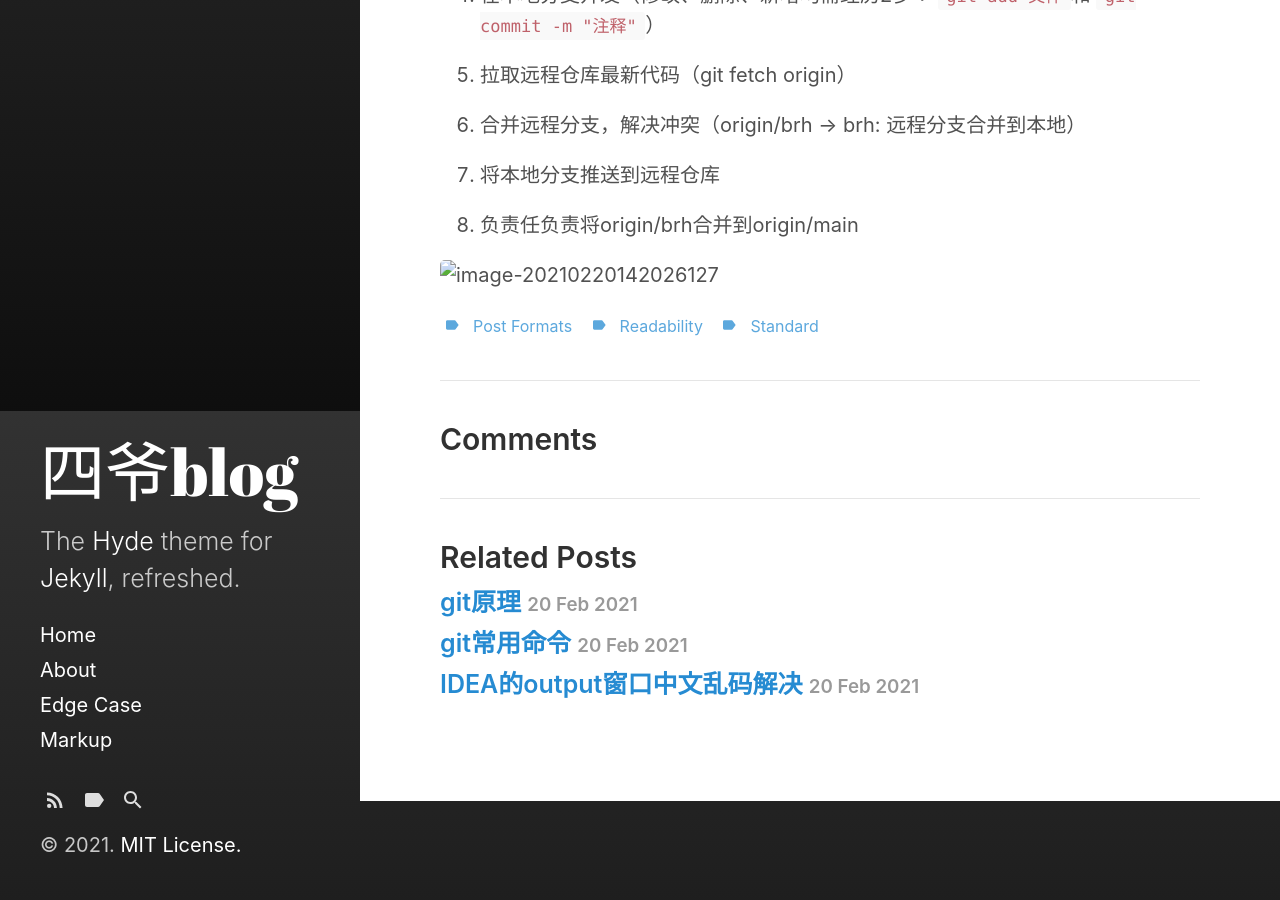
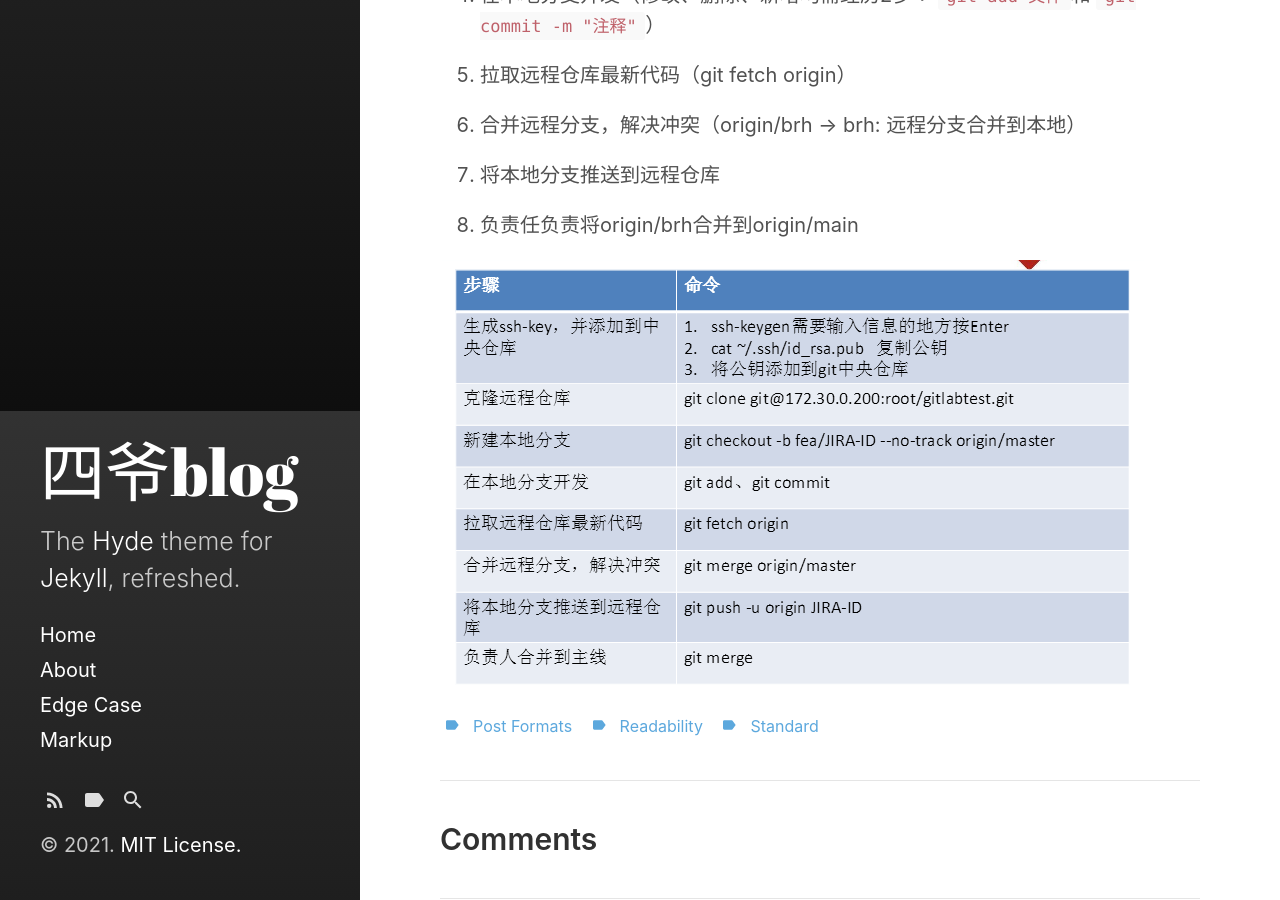
Before and after one commit to songyawen2017/songyawen2017.github.io, a Jekyll site: the page built from _posts/2021-02-20-git-github.md, in a window 1280 px wide and 900 px high, scrolled down 489 px. Built offline with Jekyll 4.4.1, drawn with Linux system fonts in a browser that asks for light colours.

Commit message:
Update 2021-02-20-git-github.md

```diff
--- a/_posts/2021-02-20-git-github.md
+++ b/_posts/2021-02-20-git-github.md
@@ -35,4 +35,4 @@ last_modified_at: 2017-03-09T10:55:59-05:00
 
 8. 负责任负责将origin/brh合并到origin/main
 
-![image-20210220142026127](../img/image-20210220142026127.png)
+![image-20210220142026127](/img/image-20210220142026127.png)
```
